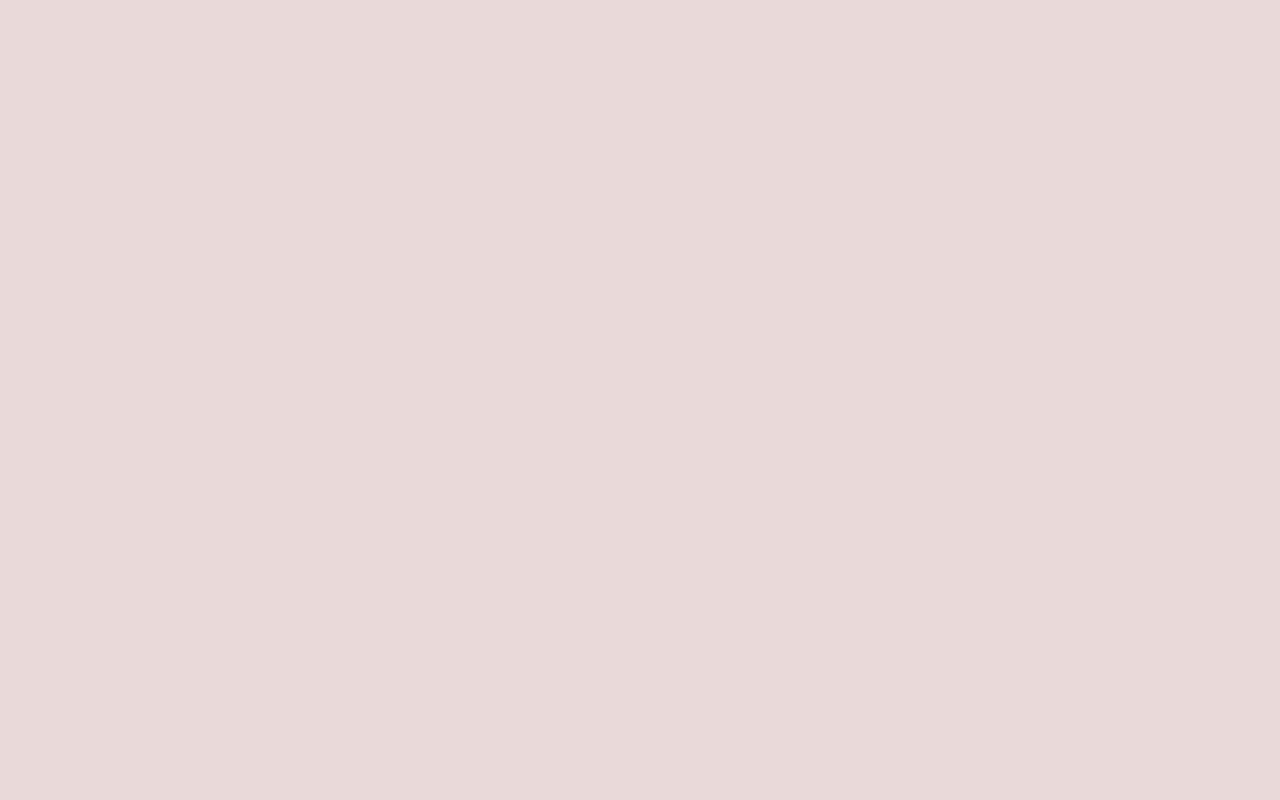
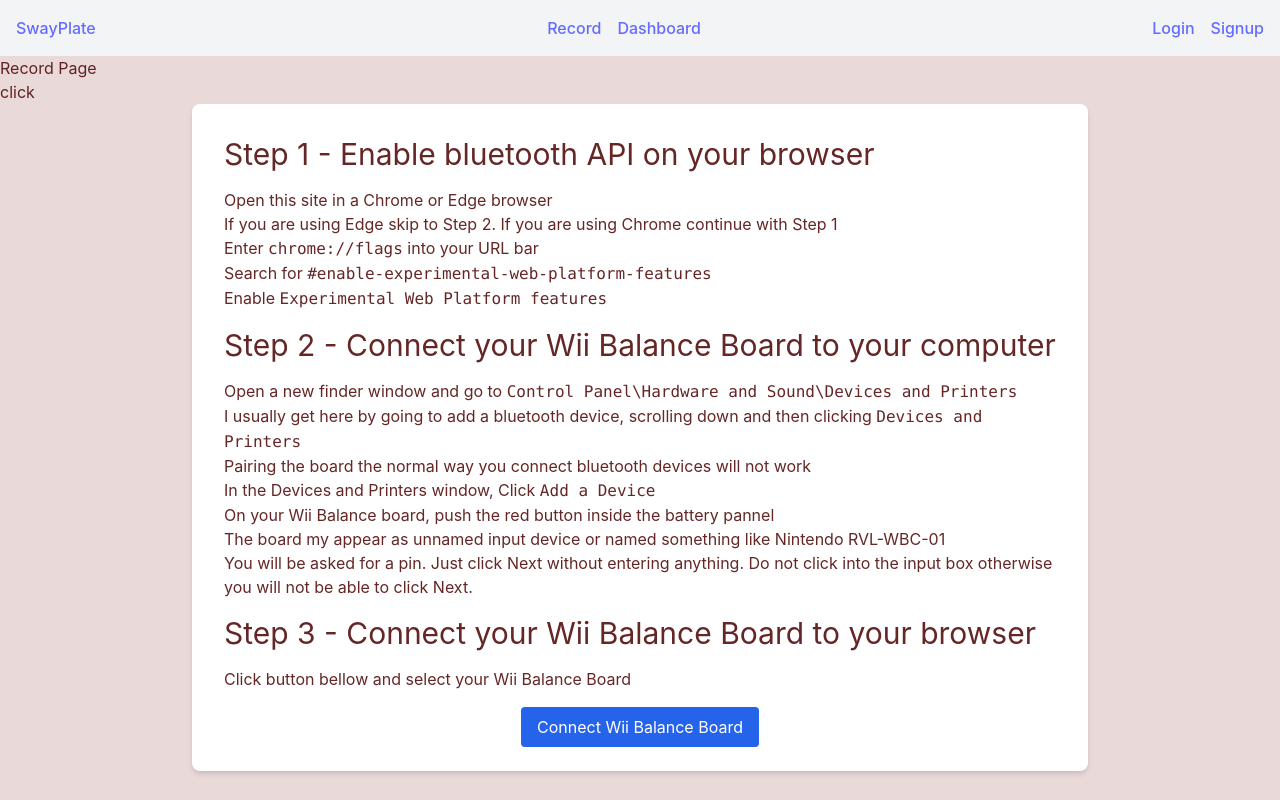
Before and after one commit to drebel/supabase-balance, a React (Vite) app: page /record in a window 1280 px wide. Before the commit this address had no page. Built offline with nearby package versions, Linux system fonts and the light colour scheme.

Commit message:
wiibalanceboard connects

```diff
--- a/src/App.jsx
+++ b/src/App.jsx
@@ -3,12 +3,12 @@
 import './App.css'
 
 import LandingPage from './pages/LandingPage'
+import RecordPage from './pages/RecordPage'
+import DashboardPage from './pages/DashboardPage'
 import LoginPage from './pages/LoginPage'
 import SignupPage from './pages/SignupPage'
 
-import Instructions from './components/Instructions'
 import HeaderLayout from './components/HeaderLayout'
-import Header from './components/Header'
 
 import WIIBalanceBoard from '../utils/wiibalanceboard'
 
@@ -16,7 +16,7 @@
 
   const [wiibalanceboard, setWiibalanceboard] = useState(undefined)
 
-  async function handleRequest(){
+  async function handleFindBoard(){
     let device
     try {
       const devices = await navigator.hid.requestDevice({
@@ -40,11 +40,6 @@
     }
   }
 
-  function toggleLED() {
-    // LED buttons
-    wiibalanceboard.toggleLed(0)
-  }
-
 
 
   return (
@@ -53,6 +48,11 @@
         <Routes>
           <Route element={<HeaderLayout />}>
             <Route path='/' element={<LandingPage />}/>
+            <Route path='/record' element={<RecordPage
+              handleFindBoard={handleFindBoard}
+              wiibalanceboard={wiibalanceboard}
+            />}/>
+            <Route path='/dashboard' element={<DashboardPage />}/>
             <Route path='/login' element={<LoginPage />}/>
             <Route path='/signup' element={<SignupPage />}/>
           </Route>
--- a/src/components/Header.jsx
+++ b/src/components/Header.jsx
@@ -7,7 +7,12 @@
             <nav className="bg-gray-100 p-4 w-full">
                 <div className='max-w-7xl mx-auto flex justify-between items-center'>
                     <div>
-                        <Link to='/'>Measure Balance</Link>
+                        <Link to='/'>SwayPlate</Link>
+                    </div>
+
+                    <div className='hidden md:flex space-x-4'>
+                        <Link to='/record'>Record</Link>
+                        <Link to='/dashboard'>Dashboard</Link>
                     </div>
 
                     <div className='hidden md:flex space-x-4'>
--- a/src/components/Instructions.jsx
+++ b/src/components/Instructions.jsx
@@ -37,7 +37,7 @@
                 <button
                 id="request-hid-device"
                 className="my-2 py-2 px-4 capitalize bg-blue-600 dark:bg-gray-800 text-white rounded hover:bg-blue-500 dark:hover:bg-gray-700 focus:outline-none focus:bg-blue-500 dark:focus:bg-gray-700 flex"
-                onClick={props.handleRequest}
+                onClick={props.handleFindBoard}
                 >
                 Connect Wii Balance Board
                 </button>
--- /dev/null
+++ b/src/components/LivePlotter.jsx
@@ -0,0 +1,13 @@
+
+
+export default function LivePlotter(){
+
+    return (
+        <div
+        id="livePlotter"
+        className="max-w-4xl mx-auto px-8 py-4 bg-white dark:bg-gray-800 rounded-lg shadow-md"
+        >
+            <h1>Live Plotter</h1>
+        </div>
+    )
+}
--- /dev/null
+++ b/src/pages/DashboardPage.jsx
@@ -0,0 +1,8 @@
+
+
+export default function DashboardPage(){
+
+    return (
+        <h1>Dashboard Page</h1>
+    )
+}
--- /dev/null
+++ b/src/pages/RecordPage.jsx
@@ -0,0 +1,29 @@
+import Instructions from "../components/Instructions"
+import LivePlotter from "../components/LivePlotter"
+
+export default function RecordPage(props){
+
+    const connectedWBB = props.wiibalanceboard
+
+    function toggleLED() {
+        // LED buttons
+        props.wiibalanceboard.toggleLed(0)
+    }
+
+    function logClick(){
+        console.log('click')
+    }
+
+    return (
+        <>
+            <h1>Record Page</h1>
+            <button onClick={props.handleFindBoard}>click</button>
+            {
+                connectedWBB ?
+                <LivePlotter /> :
+                <Instructions handleFindBoard={props.handleFindBoard}/>
+            }
+        </>
+    )
+
+}
```
